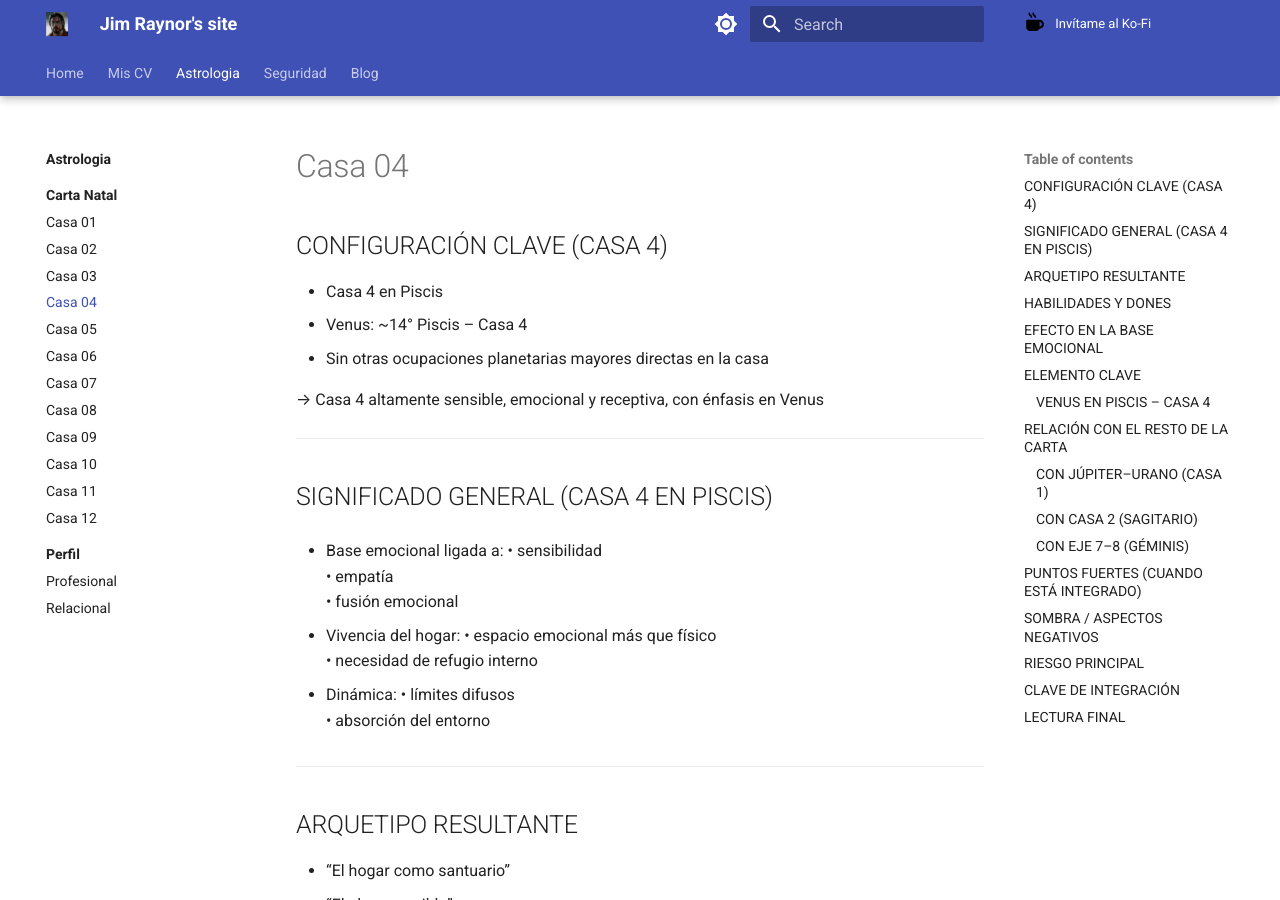
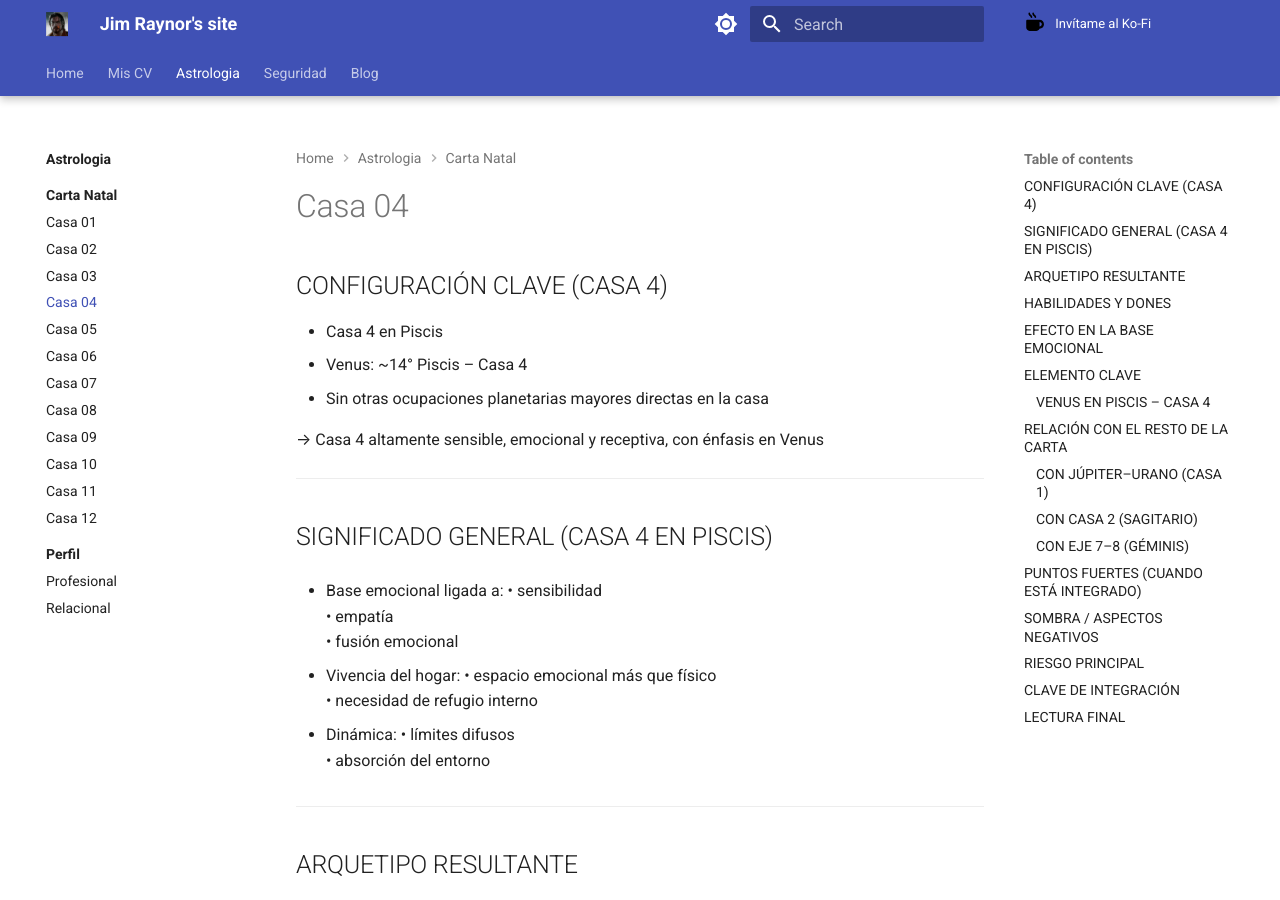
Before and after one commit to jimraynor88/blog, an MkDocs documentation site: the page built from docs/Astrologia/Carta_Natal/casa_04.md, in a window 1280 px wide and 900 px high. Built offline with MkDocs 1.6.1 and Material for MkDocs 9.7.7, drawn with Linux system fonts in a browser that asks for light colours.

Commit message:
Update mkdocs.yml

```diff
--- a/mkdocs.yml
+++ b/mkdocs.yml
@@ -41,8 +41,20 @@
     - search.highlight # resalta los términos de búsqueda en los resultados.
     - search.suggest # activa autocompletado en la barra de búsqueda.
     - search.share # permite compartir enlaces de búsqueda.
+    - search.term.highlight   # Resalta los términos de búsqueda dentro del contenido de la página
     - content.code.copy # añade un botón para copiar fragmentos de código.
+    - content.code.select     # Permite seleccionar y copiar solo partes de bloques de código
+    - content.code.scroll     # Hace que los bloques de código largos tengan scroll horizontal
+    - content.code.line-numbers # Muestra números de línea en los bloques de código
     - content.code.annotate # permite anotar líneas de código (con iconos, etc.).
+    - content.tabs.link       # Vincula pestañas de contenido entre sí para que persistan al cambiar de página
+    - content.tooltips        # Muestra tooltips al pasar el cursor sobre enlaces de cabecera
+    - content.footnote.tooltips # Muestra tooltips para notas al pie
+    - navigation.instant       # Hace que la navegación entre páginas sea instantánea (carga con AJAX)
+    - navigation.path         # Muestra la ruta de navegación (breadcrumbs) en la parte superior
+    - navigation.tracking     # Actualiza la URL con el título de la página al navegar (para instant)
+
+
 
 extra_css:
   - assets/stylesheets/kofi.css
```
